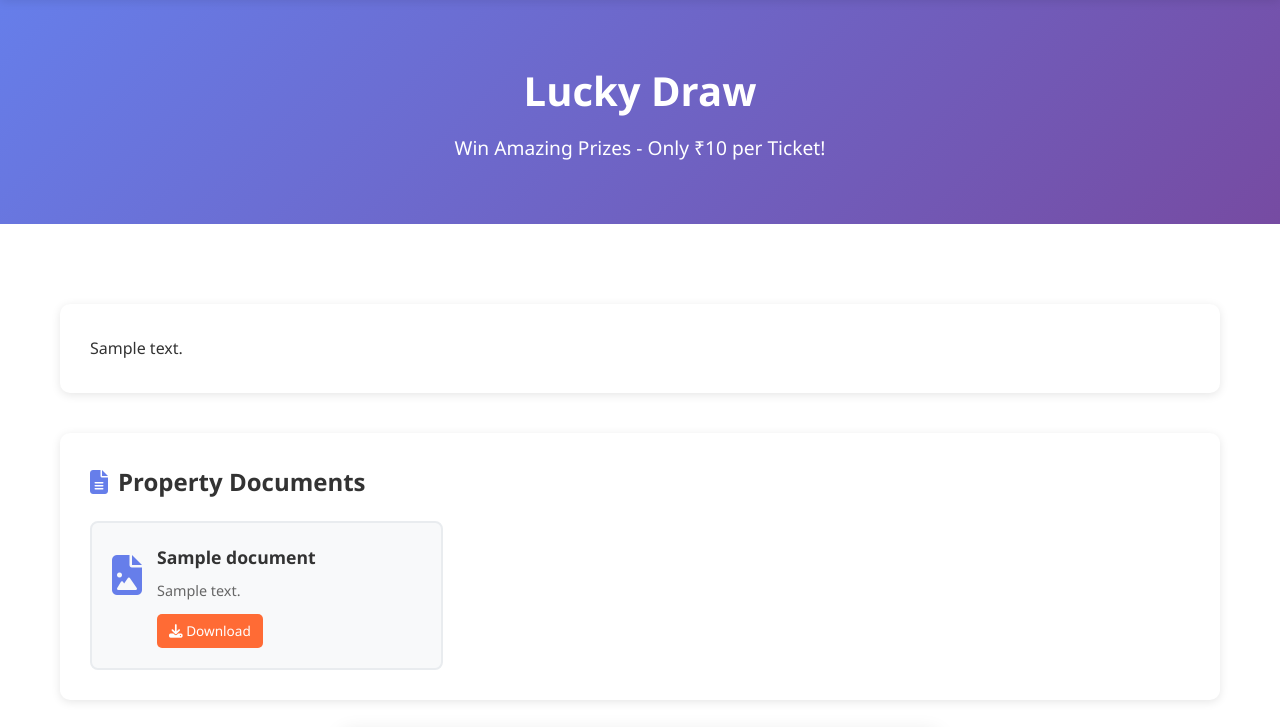
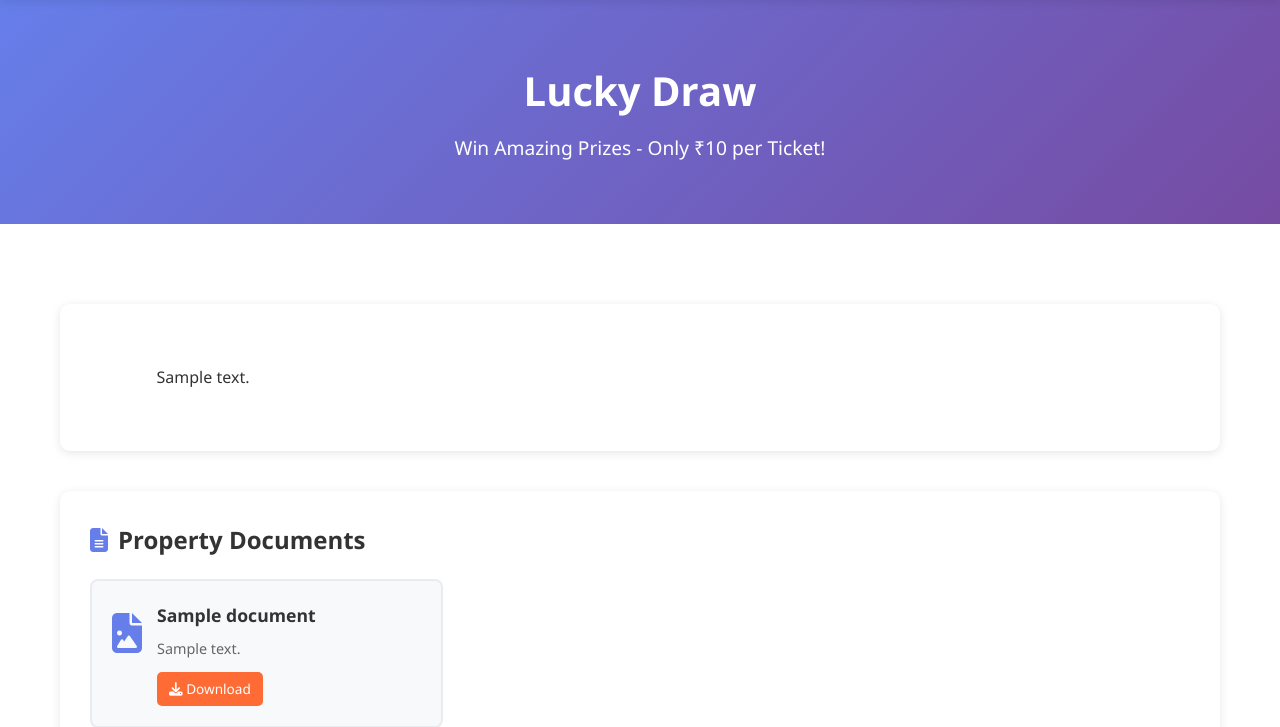
Before and after one commit to srihari2769/sshc-construction, a Flask app: page /lucky-draw in a window 1280 px wide. Shown: the part 71-798 px from the top of the page. Run offline with Flask 3, Linux system fonts and the light colour scheme; tables that the repository leaves empty hold one stand-in row (values such as "Sample post").

Commit message:
Fix lucky draw description to preserve line breaks

```diff
--- a/templates/lucky_draw.html
+++ b/templates/lucky_draw.html
@@ -175,6 +175,8 @@
 .description-content {
     line-height: 1.8;
     color: #333;
+    white-space: pre-wrap;
+    word-wrap: break-word;
 }
 
 .description-content h2, .description-content h3 {
```
